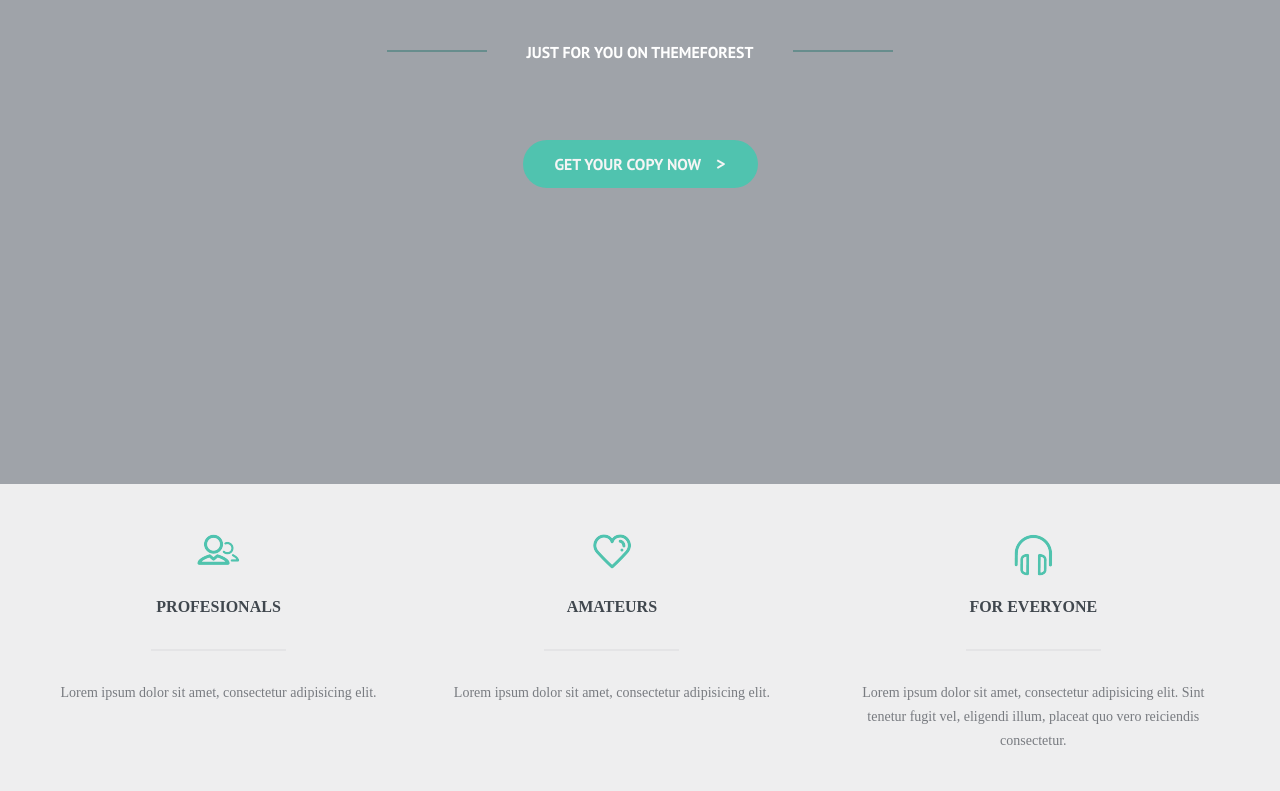
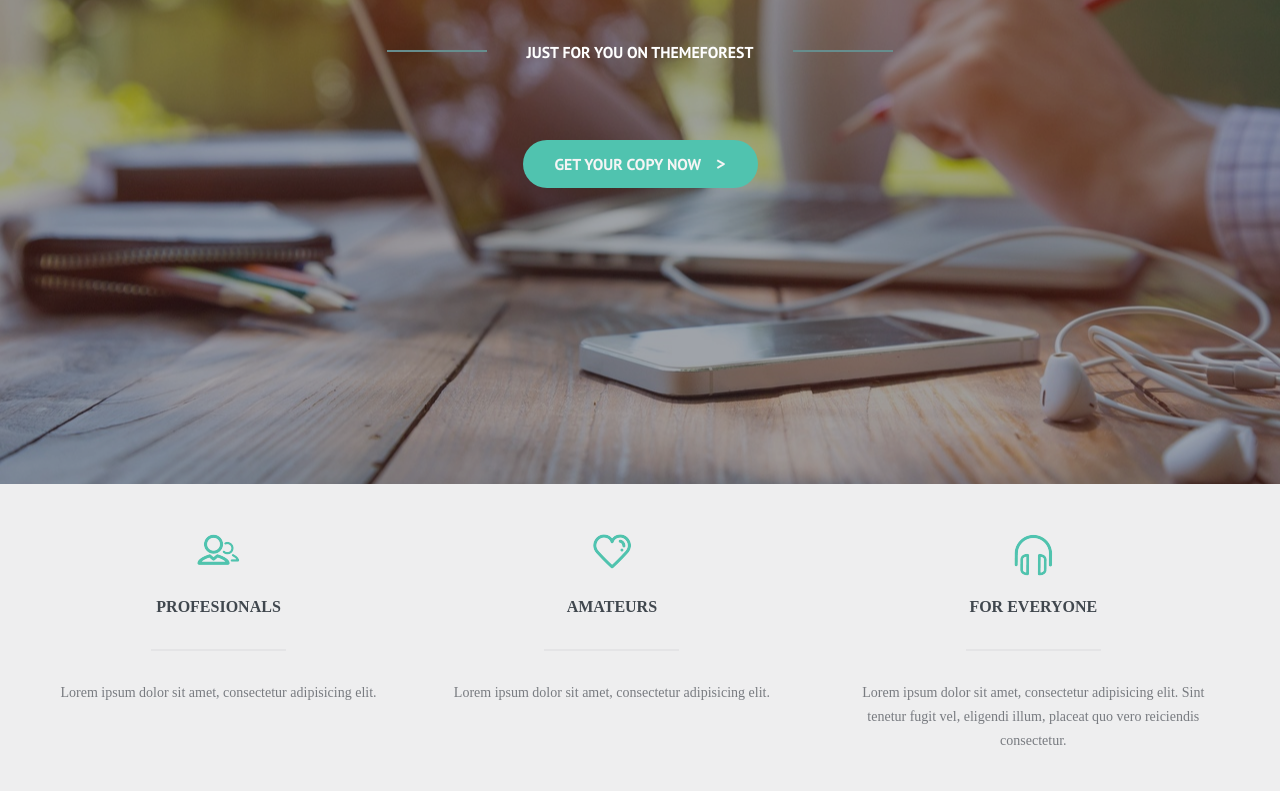
Before and after one commit to AlessadroCosta/Vika, a plain HTML site: page index.html in a window 1280 px wide. Shown: the part 316-1107 px from the top of the page. Drawn offline with nearby package versions, Linux system fonts and the light colour scheme; files whose address does not match are found by name.

Commit message:
Update index.html

```diff
--- a/index.html
+++ b/index.html
@@ -34,7 +34,7 @@
 </header>
 			<div class="main-screen">
 				<div class="main-screen__bg ibg">
-					<picture><source srcset="img/back1.webp" type="image/webp"><img src="img/back1.png" alt=""></picture>
+					<picture><source srcset="img/back1.webp" type="image/webp"><img src="img/back1.jpg" alt=""></picture>
 				</div>
 				<div class="main-screen__ibg ibg">
 					<picture><source srcset="img/back2.webp" type="image/webp"><img src="img/back2.png" alt=""></picture>
```
